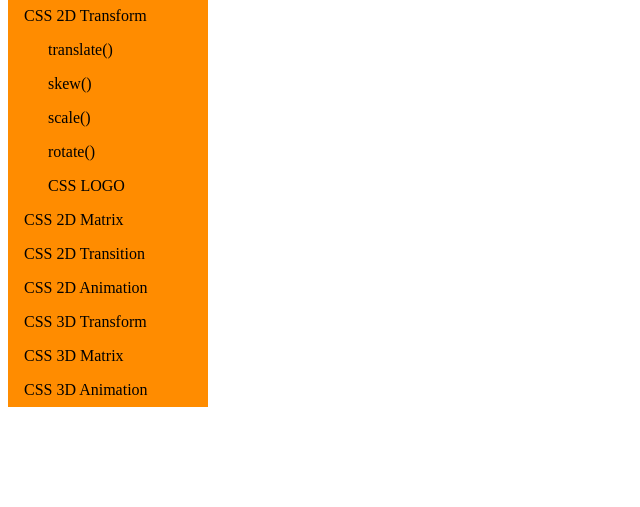
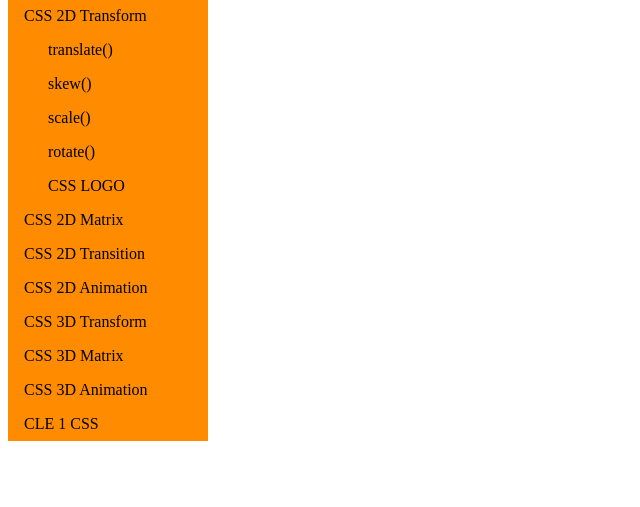
Before and after one commit to zygarde1023/myschoolportfolio, a PHP site: page /css/index.php in a window 1280 px wide. Shown: the part 56-563 px from the top of the page, without its empty margins (0-640 px from the left). Run offline with PHP 8.4, Linux system fonts and the light colour scheme.

Commit message:
Update templatecss.php

```diff
--- a/itl303/css/templatecss.php
+++ b/itl303/css/templatecss.php
@@ -50,6 +50,7 @@ li a:hover {
             <li><a href="index.php?view=css&demo=3dt">CSS 3D Transform</a></li>
             <li><a href="index.php?view=css&demo=3dm">CSS 3D Matrix</a></li>
             <li><a href="index.php?view=css&demo=3da">CSS 3D Animation</a></li>
+            <li><a href="index.php?view=css&demo=clecss">CLE 1 CSS </a></li>
         </ul>
     </div>
     <div class="con">
```
